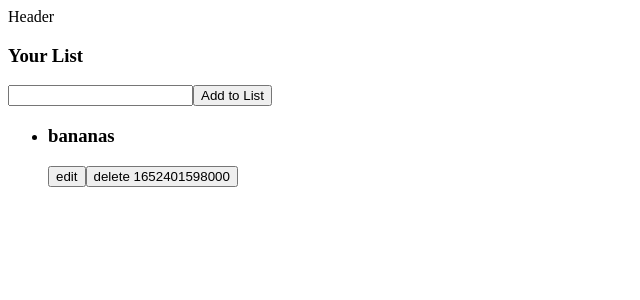
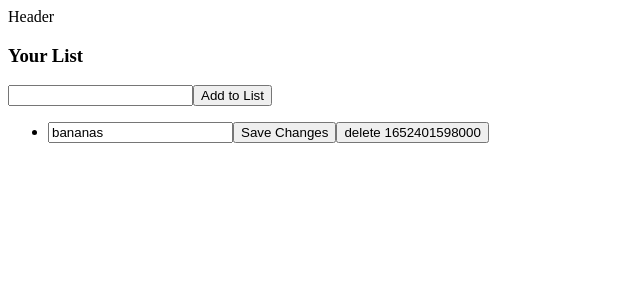
Before and after one commit to mary-martinez/adv-react-shopping-list, a React app: page / in a window 1280 px wide. Both pictures are taken after a click on the button "edit". Shown: the top 300 px of the page, without its empty margins (0-640 px from the left). Built offline with nearby package versions, Linux system fonts and the light colour scheme.

Commit message:
edit function seems to be working... woah

```diff
--- a/src/components/Item.jsx
+++ b/src/components/Item.jsx
@@ -1,17 +1,57 @@
-import React from 'react';
+import React, { useState } from 'react';
 import { useListContext } from '../context/ListContext';
 
 export default function Item({ item }) {
-  const { handleDeleteItem } = useListContext();
+  const { handleEditItem, handleDeleteItem } = useListContext();
+  const [modText, setModText] = useState('');
+  const [editing, setEditing] = useState(false);
 
   // const deleteBtn = () => {
   //   handleDeleteItem()
   // }
 
+  // edit button onClick =>
+  // Return an html element
+  // h3 needs to turn into input preloaded with the existing text
+  // local state for editing text
+  // edit button needs to turn to "save"
+  // onClick for save needs to pass the id and new text to handleEditItem function
+  let content;
+
+  const saveBtn = () => {
+    handleEditItem({ id: item.id, item: modText });
+    setEditing(false);
+  };
+  const editBtn = () => {
+    setModText(item.item);
+
+    setEditing(true);
+  };
+
+  if (editing) {
+    content = (
+      // <h3>editing</h3>
+      <>
+        <input
+          value={modText}
+          onChange={(e) => setModText(e.target.value)}
+        ></input>
+        <button onClick={saveBtn}>Save Changes</button>
+      </>
+    );
+  } else {
+    content = (
+      <>
+        <h3>{item.item}</h3>
+        <button onClick={editBtn}>edit</button>
+        {/* <button onClick={setEditing(true)}>edit</button> */}
+      </>
+    );
+  }
+
   return (
     <div>
-      <h3>{item.item}</h3>
-      <button>edit</button>
+      {content}
       <button onClick={() => handleDeleteItem(item.id)}>
         delete {item.id}
       </button>
--- a/src/context/ListContext.js
+++ b/src/context/ListContext.js
@@ -9,10 +9,18 @@ const ListProvider = ({ children }) => {
     switch (action.type) {
       case 'ADD_ITEM':
         return [...state, { id: Date.now(), item: action.payload.item, complete: false }];
+      case 'EDIT_ITEM':
+        return (state.map((each) => {
+          if (each.id === action.payload.id) {
+            return { ...each, item: action.payload.item };
+          } else {
+            return each;
+          }
+        }));
       case 'DELETE_ITEM':
         return state.filter((each) => each.id !== action.payload.id);
       default:
-        throw new Error('not a defined action');
+        throw new Error(`${action.type} is not a defined action`);
     }
   }
   const [state, dispatch] = useReducer(reducer, initialList);
@@ -20,11 +28,15 @@ const ListProvider = ({ children }) => {
   const handleAddItem = (item) => {
     dispatch({ type: 'ADD_ITEM', payload: { item } });
   };
+
+  const handleEditItem = ({ id, item }) => {
+    dispatch({ type: 'EDIT_ITEM', payload: { id, item } });
+  };
   const handleDeleteItem = (id) => {
     dispatch({ type: 'DELETE_ITEM', payload: { id } });
   };
 
-  return (<ListContext.Provider value={{ state, handleAddItem, handleDeleteItem }}>{children}</ListContext.Provider>);
+  return (<ListContext.Provider value={{ state, handleAddItem, handleDeleteItem, handleEditItem }}>{children}</ListContext.Provider>);
 };
 
 const useListContext = () => {
```
